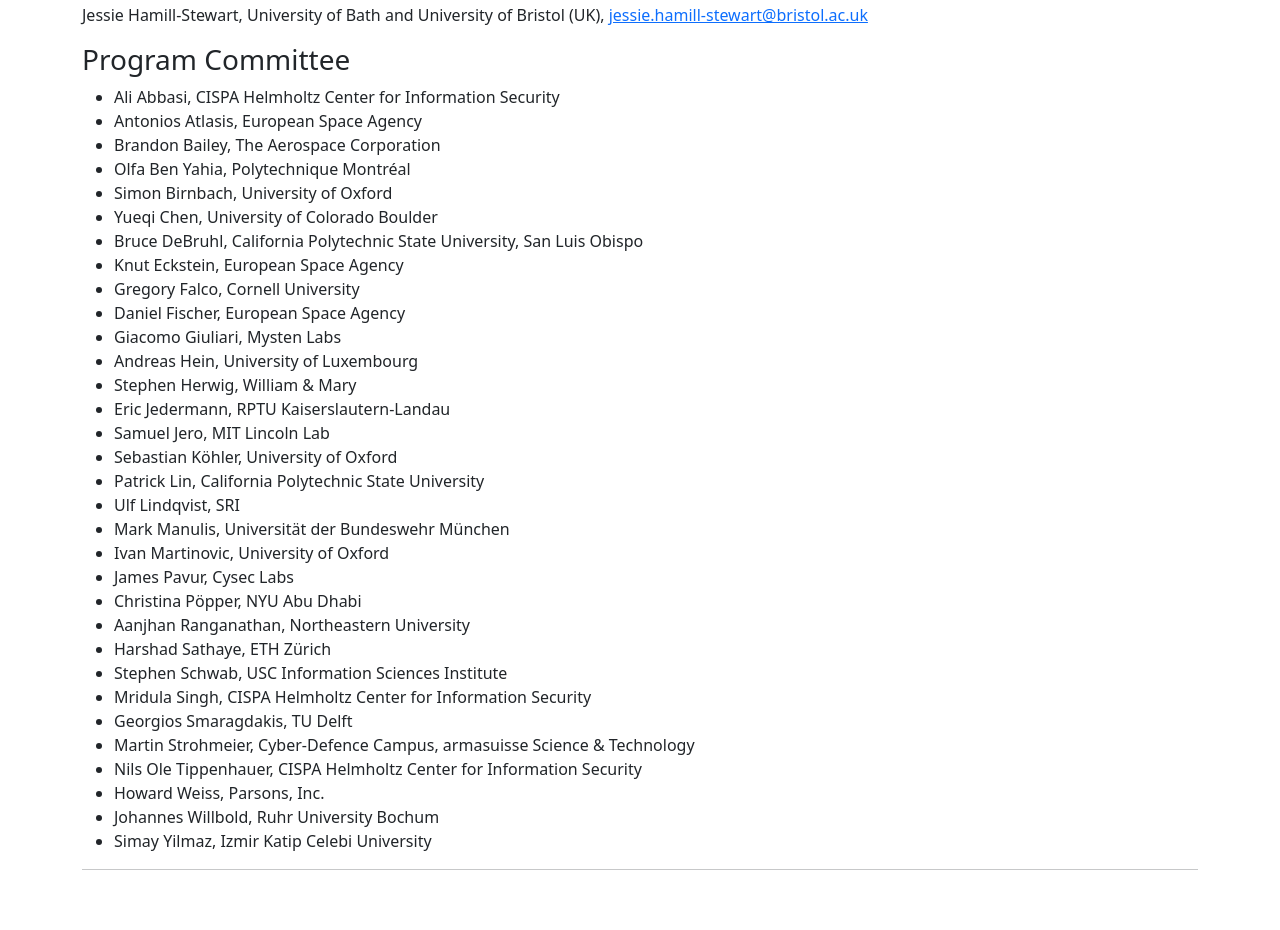
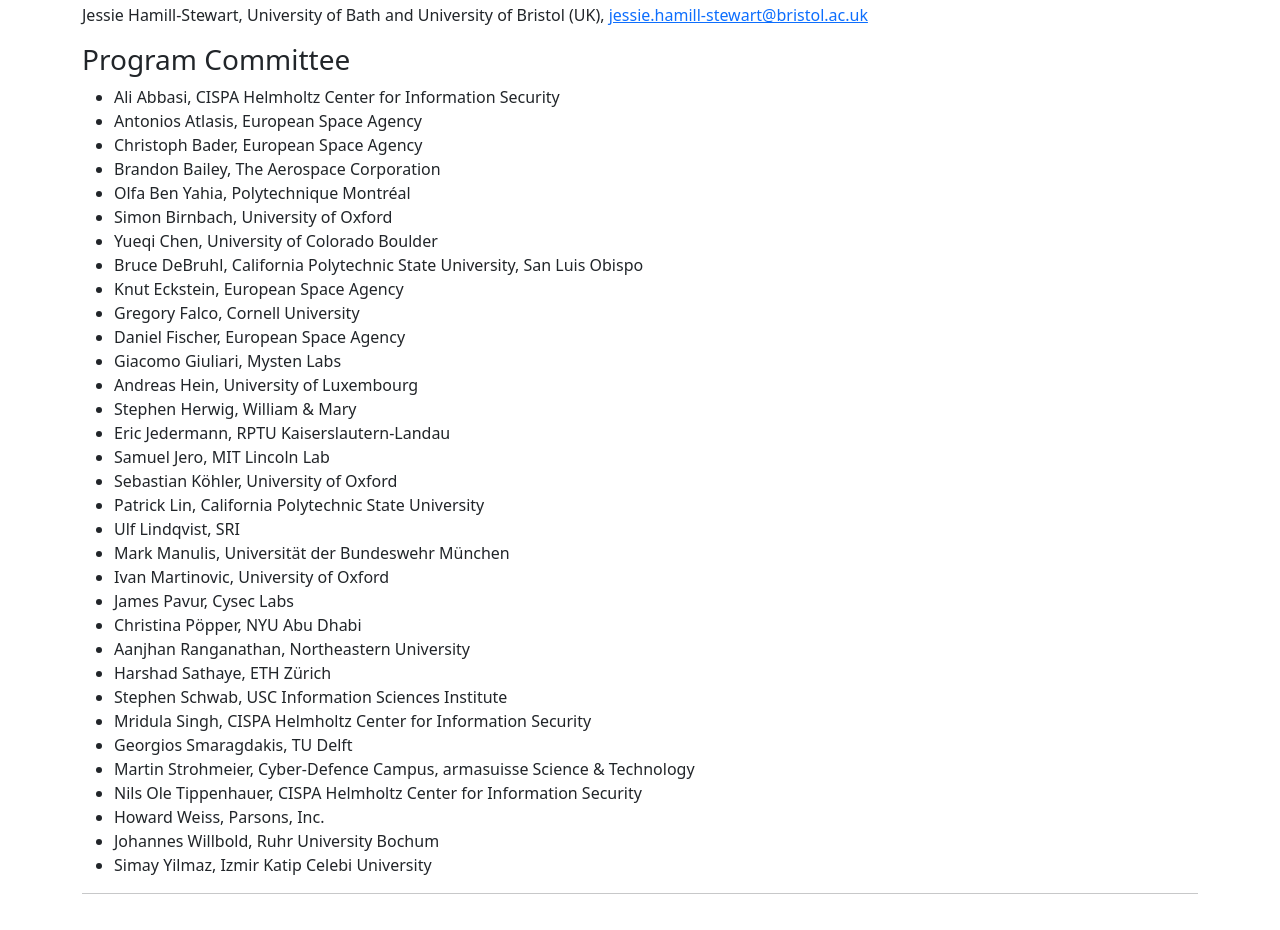
Before and after one commit to SpaceSec-Info/SpaceSec-Info.github.io, a plain HTML site: page index.html in a window 1280 px wide. Shown: the part 3638-4568 px from the top of the page. Drawn offline with nearby package versions, Linux system fonts and the light colour scheme.

Commit message:
Added TPC member

```diff
--- a/index.html
+++ b/index.html
@@ -243,6 +243,7 @@
                     <ul>
                         <li>Ali Abbasi, CISPA Helmholtz Center for Information Security</li>
                         <li>Antonios Atlasis, European Space Agency</li>
+                        <li>Christoph Bader, European Space Agency</li>
                         <li>Brandon Bailey, The Aerospace Corporation</li>
                         <li>Olfa Ben Yahia, Polytechnique Montréal</li>
                         <li>Simon Birnbach, University of Oxford</li>
```
